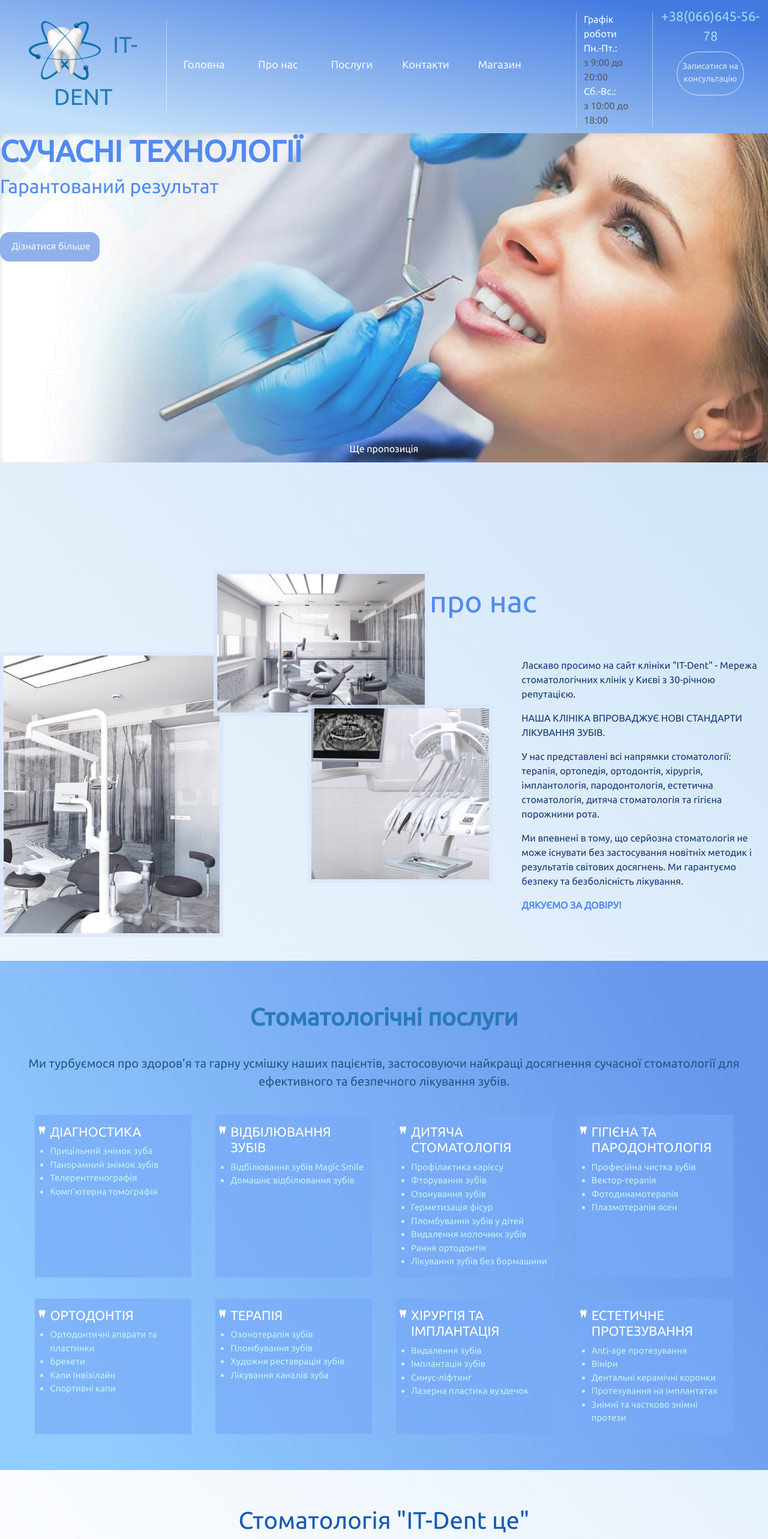
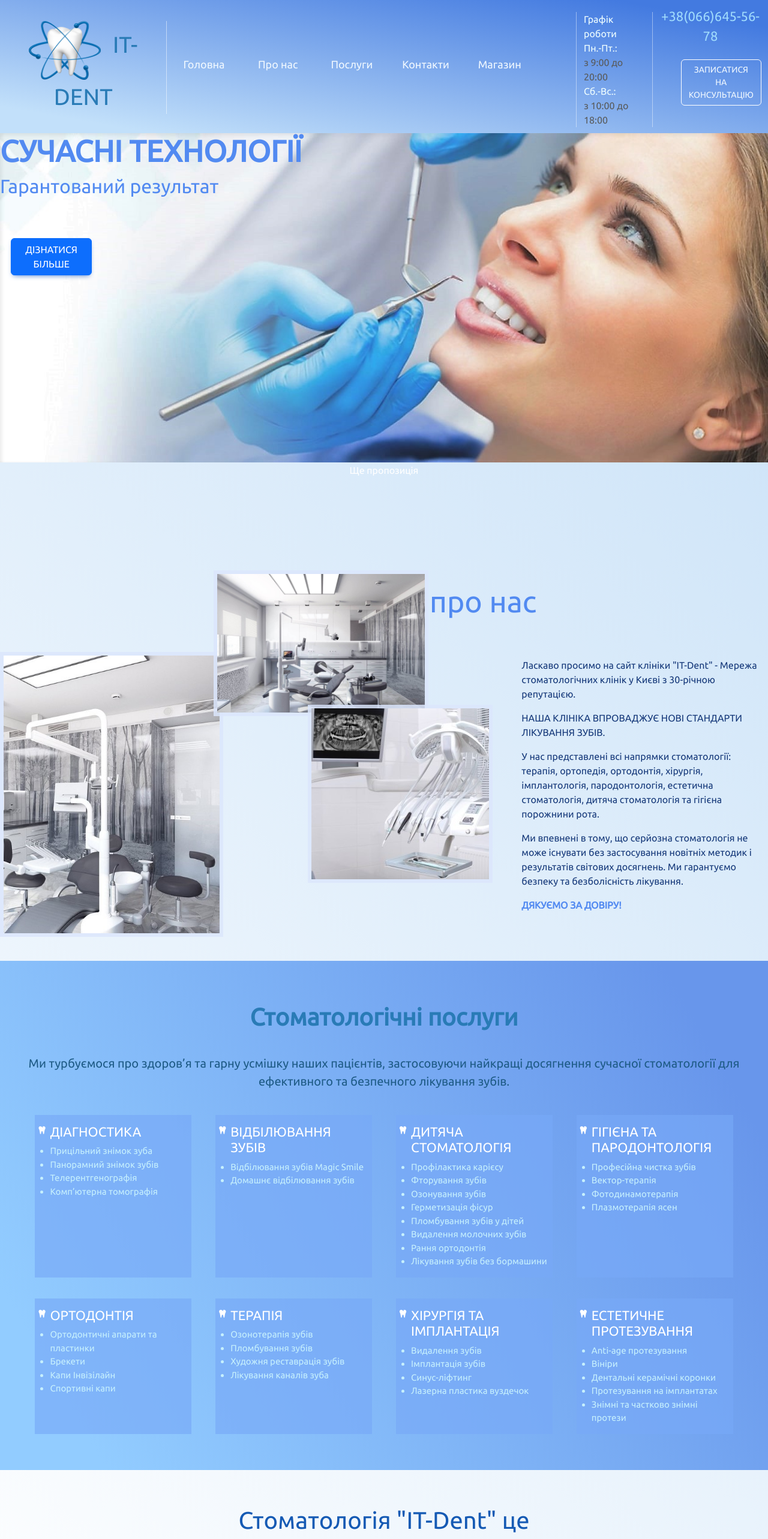
Before and after one commit to ladynskaya95/Dental_clinic_React-Bootstrap, a React (Create React App) app: page / in a window 1280 px wide. Shown: the top 2566 px of the page at 60% size. Built offline with nearby package versions, Linux system fonts and the light colour scheme; some icons are missing.

Commit message:
app context

```diff
--- a/src/App.js
+++ b/src/App.js
@@ -1,3 +1,4 @@
+import React, {useState} from "react";
 import "./scss/App.scss";
 import { Routes, Route } from "react-router-dom";
 
@@ -7,12 +8,19 @@ import About from "./pages/About";
 import AllServices from "./pages/AllServices";
 import Contacts from './pages/Contacts';
 import Store from './pages/Store';
+import Callback from "./components/Callback";
+
+import AppContext from "./AppContext";
+
+function App() {
+  const [show, setShow] = useState(false);
 
 
-function App() {
   return (
+    <AppContext.Provider value={{ show, setShow }}>
       <div className="App container-fluid">
         <Header />
+        <Callback/>
         <Routes>
           <Route path="" element={<Home />} />
           <Route path="/about" element={<About />} />
@@ -21,6 +29,7 @@ function App() {
           <Route path="/store" element={<Store />} />
         </Routes>
       </div>
+    </AppContext.Provider>
   );
 }
 
--- /dev/null
+++ b/src/AppContext.js
@@ -0,0 +1,5 @@
+import React from "react";
+
+const AppContext = React.createContext();
+
+export default AppContext;
--- a/src/components/Achievements.jsx
+++ b/src/components/Achievements.jsx
@@ -24,7 +24,7 @@ const Achievements = () => {
     <>
       <section className="achievements">
         <div className="content">
-          <h2 className="text-center">Стоматологія "IT-Dent це"</h2>
+          <h2 className="text-center">Стоматологія "IT-Dent" це</h2>
           <p className="text-center">
             Ідеальні умови для комфортного та якісного стоматологічного
             лікування, кращі технології, професійна команда та комплексний
@@ -34,7 +34,7 @@ const Achievements = () => {
           </p>
           <ul className="achievements-list row">
             {cardItems.map((items, i) => (
-              <li key={i}className="col-2 archievements-item">
+              <li key={i} className="col-2 archievements-item">
                 <div className="card text-bg-light">
                   <div className="achievements_text card-body">
                     <h4>{items.header}</h4>
--- /dev/null
+++ b/src/components/Callback.jsx
@@ -0,0 +1,50 @@
+import React from "react";
+import Button from "react-bootstrap/Button";
+import Form from "react-bootstrap/Form";
+import Modal from "react-bootstrap/Modal";
+
+ import AppContext from "../AppContext";
+
+function Callback() {
+ const { show, setShow } = React.useContext(AppContext);
+
+  const handleClose = () => setShow(false);
+
+  return (
+    <>
+      <Modal show={show} onHide={handleClose}>
+        <Modal.Header closeButton>
+          <Modal.Title>Modal heading</Modal.Title>
+        </Modal.Header>
+        <Modal.Body>
+          <Form>
+            <Form.Group className="mb-3" controlId="exampleForm.ControlInput1">
+              <Form.Label>Email address</Form.Label>
+              <Form.Control
+                type="email"
+                placeholder="name@example.com"
+                autoFocus
+              />
+            </Form.Group>
+            <Form.Group
+              className="mb-3"
+              controlId="exampleForm.ControlTextarea1"
+            >
+              <Form.Label>Example textarea</Form.Label>
+              <Form.Control as="textarea" rows={3} />
+            </Form.Group>
+          </Form>
+        </Modal.Body>
+        <Modal.Footer>
+          <Button variant="secondary" onClick={handleClose}>
+            Close
+          </Button>
+          <Button variant="primary" onClick={handleClose}>
+            Save Changes
+          </Button>
+        </Modal.Footer>
+      </Modal>
+    </>
+  );
+}
+ export default Callback
--- a/src/components/Footer.jsx
+++ b/src/components/Footer.jsx
@@ -31,8 +31,8 @@ const Footer = () => {
           <div className="col-4 footer_address"></div>
           <div className="col-4 footer_stomat">
             <ul className="stomat">
-              Стоматологія
-              {dentistry.map((item,i) => (
+              <h4>Стоматологія</h4>
+              {dentistry.map((item, i) => (
                 <li key={i} className="stomat-item">
                   {item}
                 </li>
@@ -41,9 +41,11 @@ const Footer = () => {
           </div>
           <div className="col-4">
             <ul className="footer_info">
-              Корисна інформація
+              <h4>Корисна інформація</h4>
               {info.map((inf, i) => (
-                <li key={i} className="info-item">{inf}</li>
+                <li key={i} className="info-item">
+                  {inf}
+                </li>
               ))}
             </ul>
           </div>
--- a/src/components/Header.jsx
+++ b/src/components/Header.jsx
@@ -5,7 +5,12 @@ import Image from "react-bootstrap/Image";
 
 import logo from "../img/logo.png";
 
+import AppContext from "../AppContext";
+
 const Header = () => {
+  const { show, setShow } = React.useContext(AppContext);
+  const handleShow = () => setShow(true);
+
   const links = [
     { id: 1, path: "/", name: "Головна" },
     { id: 2, path: "/about", name: "Про нас" },
@@ -63,9 +68,12 @@ const Header = () => {
                 +38(066)645-56-78
               </a>
               <div className="phone-callback">
-                <a href="/callback" className="phone-callback_link">
-                  <p>Записатися на консультацію</p>
-                </a>
+                <button
+                  onClick={handleShow}
+                  className="btn btn-outline-primary phone-callback_link"
+                >
+                  Записатися на консультацію
+                </button>
               </div>
             </div>
           </div>
--- a/src/components/PrevContent.jsx
+++ b/src/components/PrevContent.jsx
@@ -16,7 +16,7 @@ const PrevContent = () => {
               <h2>Гарантований результат</h2>
             </div>
             <div className="prev-more">
-              <a href="/details" className="prev-more_link">
+              <a href="/details" className="btn btn-primary prev-more_link">
                 Дізнатися більше
               </a>
               <FontAwesomeIcon icon="fa-solid fa-arrow-right" />
--- a/src/pages/Home.jsx
+++ b/src/pages/Home.jsx
@@ -1,4 +1,5 @@
 import React from 'react'
+
 import PrevContent from "../components/PrevContent";
 import AboutContent from "../components/AboutContent";
 import Services from "../components/Services";
--- a/src/scss/App.scss
+++ b/src/scss/App.scss
@@ -1,4 +1,5 @@
 @import "~bootstrap/scss/bootstrap";
+// @import '~mdb-ui-kit/css/mdb.min.css';
 @import './components/all';
 
 *{
--- a/src/scss/components/_header.scss
+++ b/src/scss/components/_header.scss
@@ -79,26 +79,16 @@ header{
         }
         &-callback{
             padding: 13px 7px 0 7px;
-            border: 1px solid rgba(240, 248, 255, 0.767);
             margin: 10px 0 5px 0;
-            border-radius: 36px;
+            border-radius: 36px !important;
             width: 67%;
-            &:hover,
-            &:focus {
-                background-color: aliceblue;
-                color: rgb(144, 176, 235);
-                border: 1px solid rgb(144, 176, 235);
-            }
+
         }
 
         &-callback_link{
-            color:rgba(240, 248, 255, 0.849);
             font-size: 14px;
-
-            &:hover,
-            &:focus {
-                color: rgb(144, 176, 235);
-            }
+            color:aliceblue !important;
+            border-color: white;
         }
     }
 
--- a/src/scss/components/_prevContent.scss
+++ b/src/scss/components/_prevContent.scss
@@ -25,26 +25,11 @@
     &-more{
         position: relative;
         top: -300px;
-        background-color: rgb(144, 176, 235);
-        border: 1px solid rgb(144, 176, 235);
         border-radius: 15px;
         width: 13%;
         padding: 10px 13px 13px 18px;
 
-        &_link{
-            color: aliceblue;
-            &:hover,
-            &:focus {
-                    color: rgb(144, 176, 235);
-                }
-        }
 
-         &:hover,
-         &:focus {
-                background-color: aliceblue;
-                color: rgb(144, 176, 235);
-                border: 1px solid rgb(144, 176, 235);
-            }
     }
     &-proposal{
         text-align:center;
```
Lines whose indentation alone changed are shown as unchanged.
